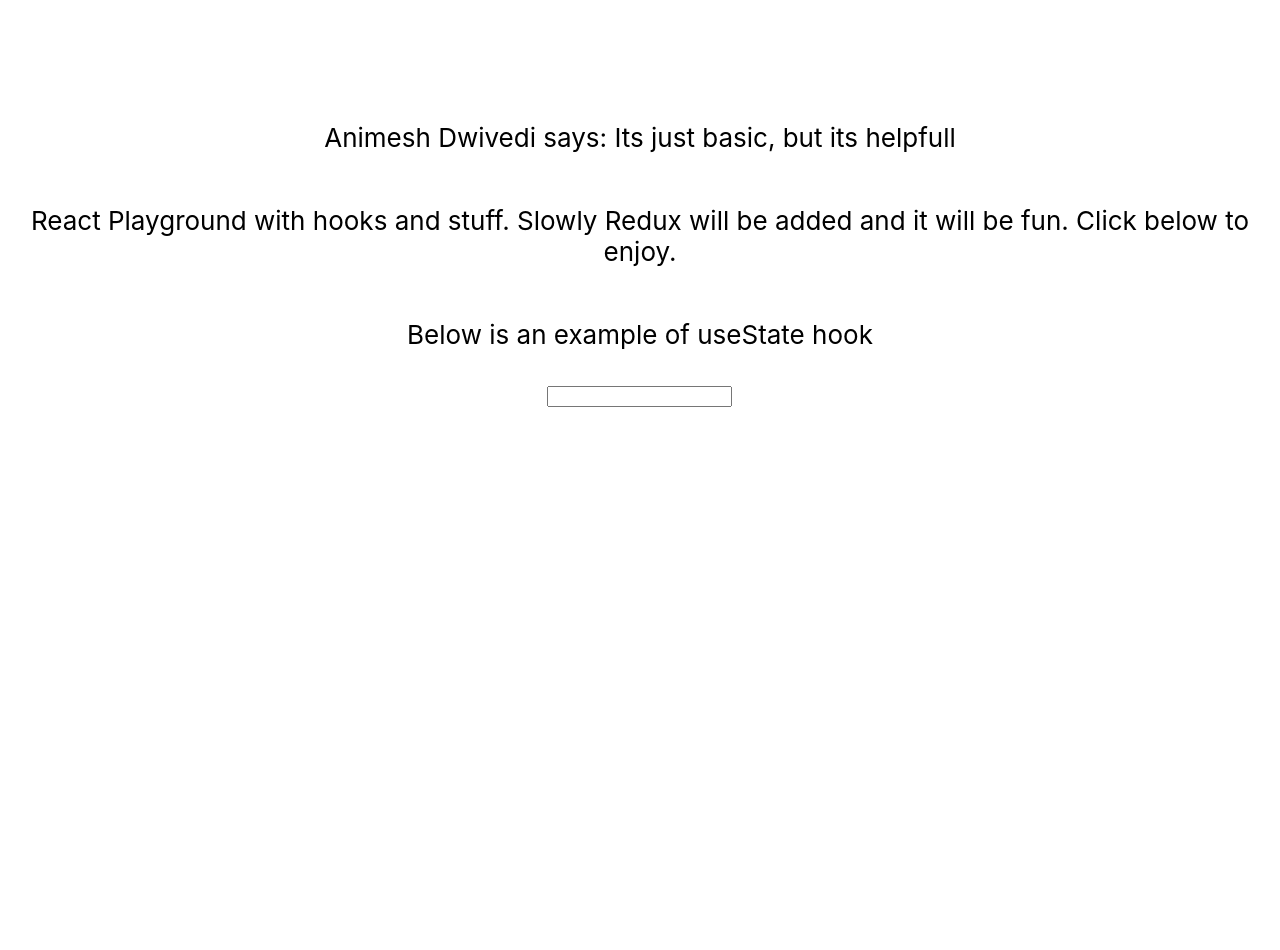
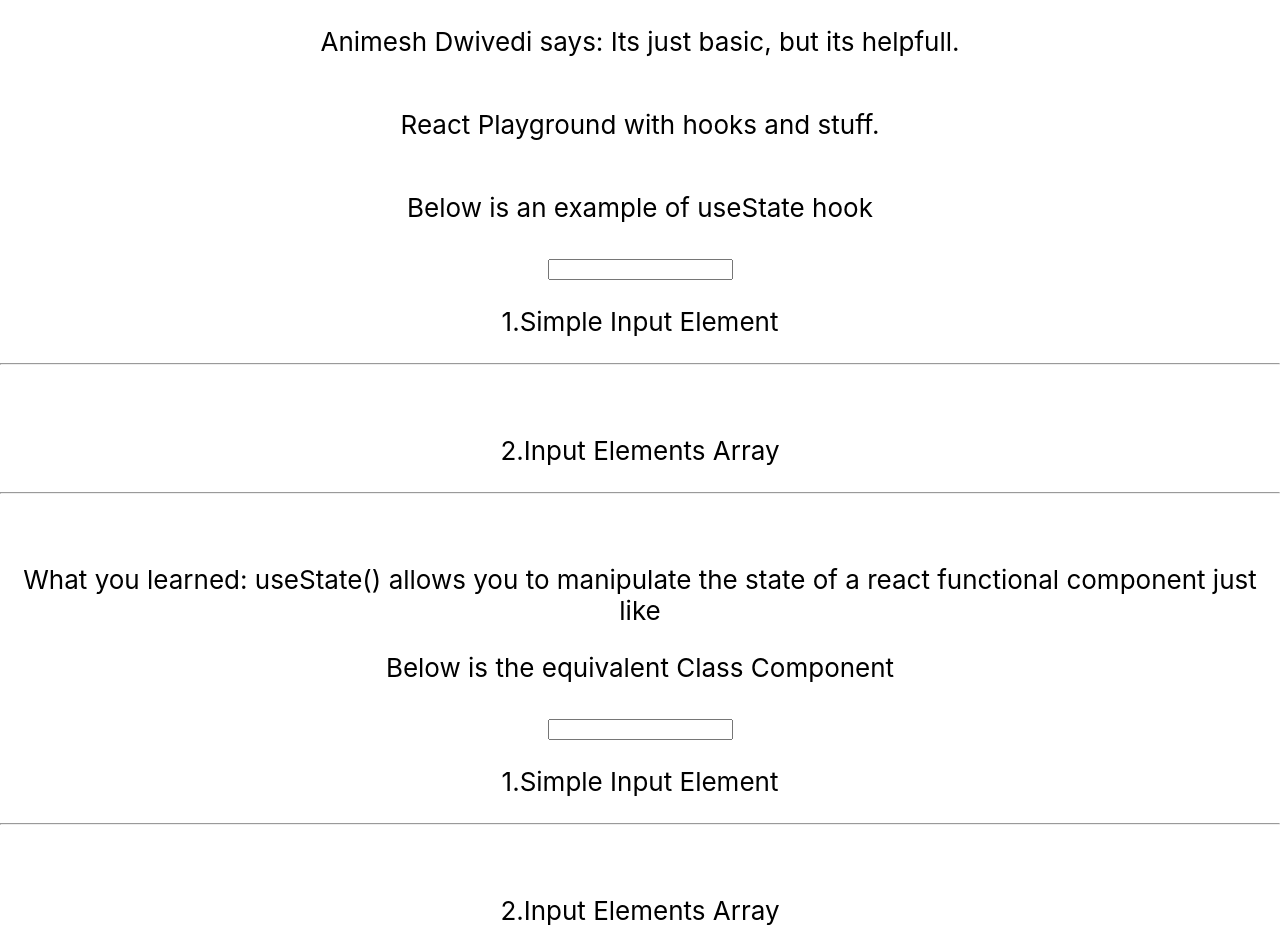
Before and after one commit to animeshdwivedi/ReactPlayground, a React (Create React App) app in the folder reactplayground/: page / in a window 1280 px wide. Shown: the top 950 px of the page. Before the commit the page ends 800 px from the top, so only its background shows below. Built offline with nearby package versions, Linux system fonts and the light colour scheme.

Commit message:
Adding the equivalent class component and some code changes

```diff
--- a/reactplayground/src/App.js
+++ b/reactplayground/src/App.js
@@ -1,20 +1,23 @@
 import React from 'react';
 import './App.css';
-import InputElement from './InputElement';
+import InputElementUseState from './InputElementUseState';
+import InputElementClass from './InputElementClass';
 
 function App() {
   return (
     <div className="App">
       <header className="App-header">
         <p>
-          Animesh Dwivedi says: Its just basic, but its helpfull
+          Animesh Dwivedi says: Its just basic, but its helpfull.
         </p>
         <p>
-          React Playground with hooks and stuff. Slowly Redux will be added and it will be fun. Click below to enjoy.
+          React Playground with hooks and stuff.
         </p>
         <div>
           <p>Below is an example of useState hook</p>
-          <InputElement />
+          <InputElementUseState />
+          <p>Below is the equivalent Class Component</p>
+          <InputElementClass />
         </div>
 
       </header>
--- a/reactplayground/src/InputElement.jsx
+++ /dev/null
@@ -1,14 +0,0 @@
-import React, {useState} from 'react';
-
-
-const InputElement = () => {
-    const [inputText, setInputText] = useState("");
-    return (
-        <div>
-            <input onChange={(e) => {setInputText(e.target.value)}}/>
-            <p>{inputText}</p>
-        </div>
-    );
-};
-
-export default InputElement;
--- /dev/null
+++ b/reactplayground/src/InputElementClass.jsx
@@ -0,0 +1,49 @@
+import React, { Component } from 'react';
+
+
+//Input Element using class components
+
+class InputElementClass extends Component {
+
+    constructor(props) {
+        super(props);
+        this.state = {
+            inputText: '',
+            inputListText: []
+        };
+    }
+
+    setInputText(value) {
+        let { inputListText } = this.state;
+        inputListText.push(value)
+        this.setState({
+            inputText: value,
+            inputListText: inputListText
+        });
+    }
+
+
+    render() {
+        let { inputText, inputListText } = this.state;
+        return (
+            <div>
+                <input onChange={(e) => {
+                    this.setInputText(e.target.value)
+                }} />
+                <p>1.Simple Input Element</p>
+                <p>{inputText}</p>
+                <hr /><br />
+                <p>2.Input Elements Array</p>
+                <ul>
+                    {inputListText.map((ele) => {
+                        return <li>{ele}</li>
+                    })}
+                </ul>
+                <hr /><br />
+                <p>What you learned: class components add more code for the same thing and may complicate the components</p>
+            </div>
+        );
+    }
+}
+
+export default InputElementClass;
--- /dev/null
+++ b/reactplayground/src/InputElementUseState.jsx
@@ -0,0 +1,29 @@
+import React, {useState} from 'react';
+
+//Input Element using useState
+
+const InputElementUseState = () => {
+    const [inputText, setInputText] = useState("");
+    const [inputListText, setInputList] = useState([]);
+    return (
+        <div>
+            <input onChange={(e) => {
+                setInputText(e.target.value)
+                setInputList([...inputListText, e.target.value])
+            }}/>
+            <p>1.Simple Input Element</p>
+            <p>{inputText}</p>
+            <hr /><br />
+            <p>2.Input Elements Array</p>
+            <ul>
+                {inputListText.map((ele) =>{
+                    return <li>{ele}</li>
+                })}
+            </ul>
+            <hr /><br />
+            <p>What you learned: useState() allows you to manipulate the state of a react functional component just like</p>
+        </div>
+    );
+};
+
+export default InputElementUseState;
```
